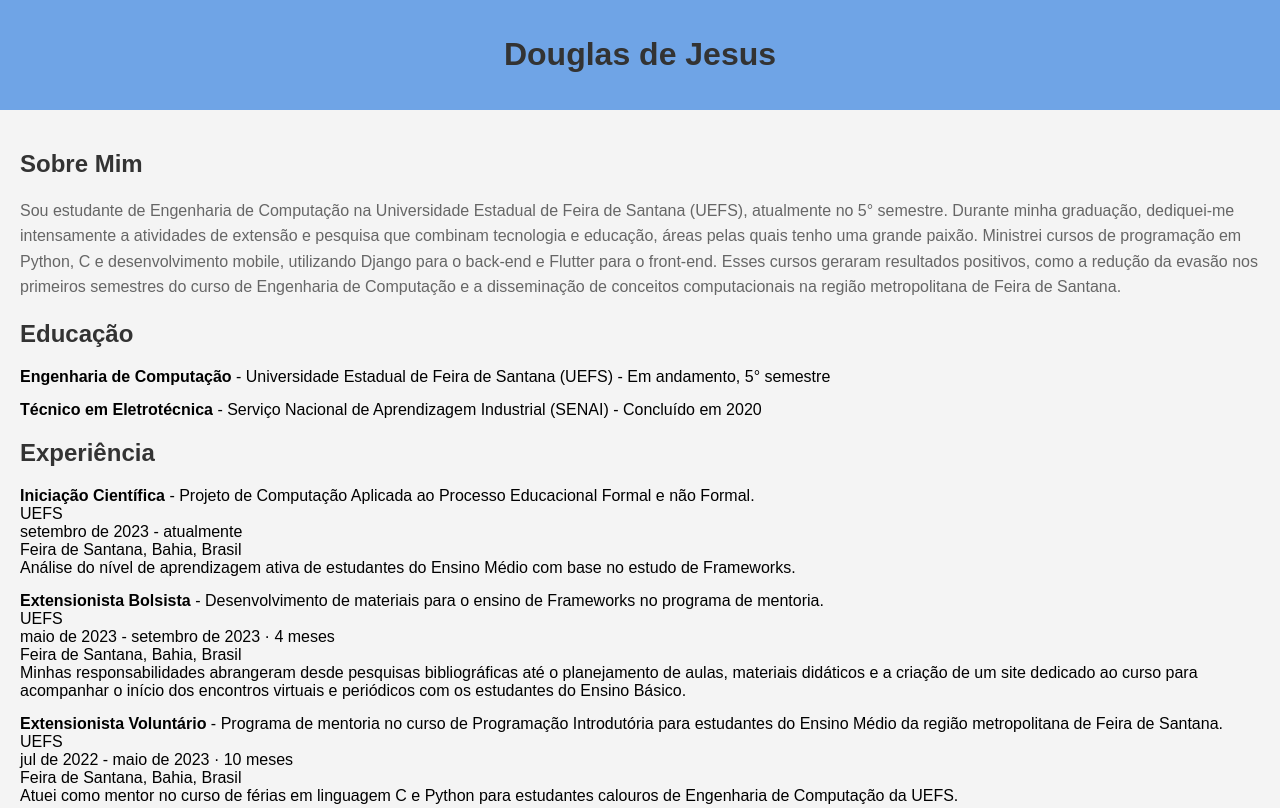
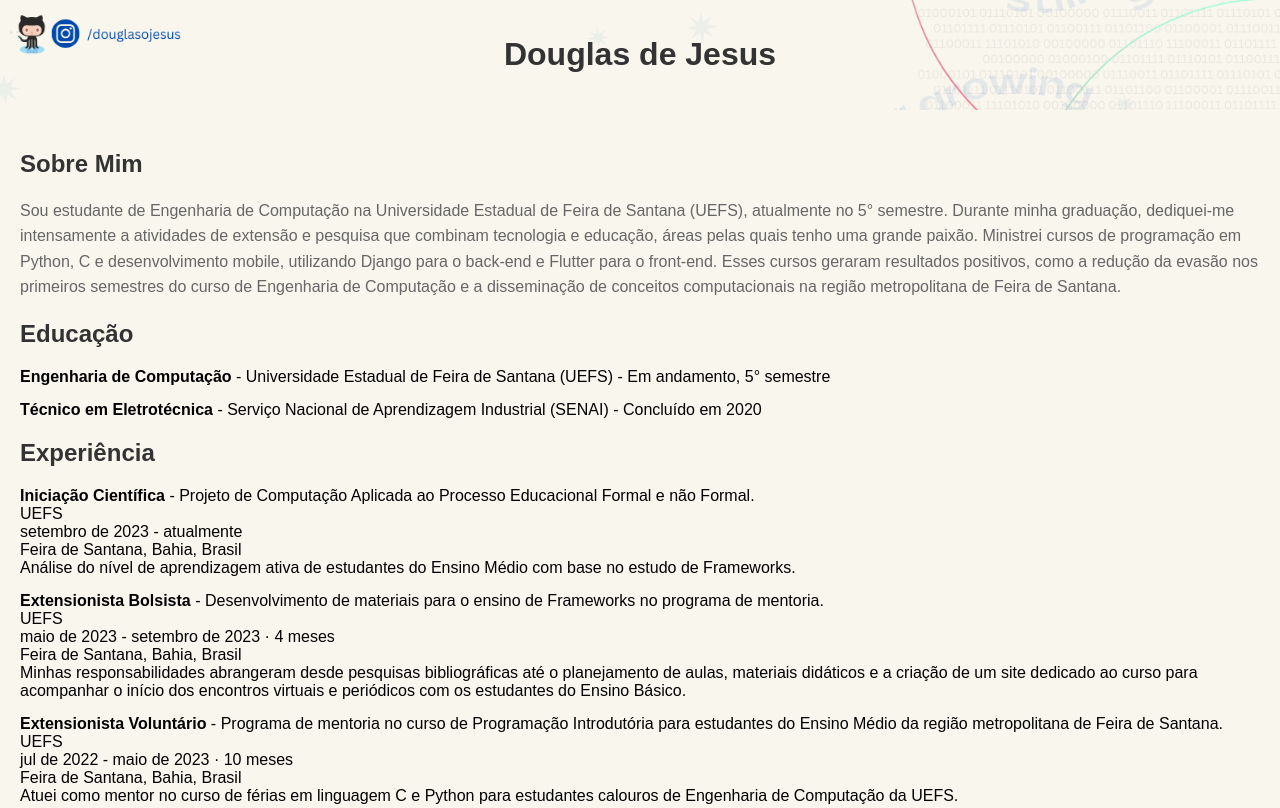
Before and after one commit to douglasojesus/douglasojesus.github.io, a plain HTML site: page index.html in a window 1280 px wide. Shown: the top 808 px of the page. Drawn offline with Linux system fonts and the light colour scheme.

Commit message:
:books: docs: img presentation

```diff
--- a/index.html
+++ b/index.html
@@ -76,6 +76,7 @@
                 <li><a href="https://www.linkedin.com/in/douglasojesus">LinkedIn</a></li>
                 <li><a href="https://github.com/douglasojesus">GitHub</a></li>
                 <li><a href="http://lattes.cnpq.br/2053881931524843">Currículo Lattes</a></li>
+                <li><a href="mailto:dougecomp@gmail.com">dougecomp@gmail.com</a></li>
             </ul>
         </section>
     </main>
--- a/style.css
+++ b/style.css
@@ -3,15 +3,15 @@ body {
     font-family: Arial, sans-serif;
     margin: 0;
     padding: 0;
-    background-color: #f4f4f4;
+    background-color: #F9F6EE;
 }
 
-/* Estilo do cabeçalho */
 header {
-    background-color: #6fa4e6; /* Azul pastel */
+    background-image: url('images/header_presentation.png');
     color: white;
     text-align: center;
     padding: 15px 0;
+    background-size: cover; /* Ajusta o tamanho da imagem para cobrir todo o elemento */
 }
 
 /* Estilo do conteúdo principal */
```
Also changed, not shown: images/header_presentation.png (added).
